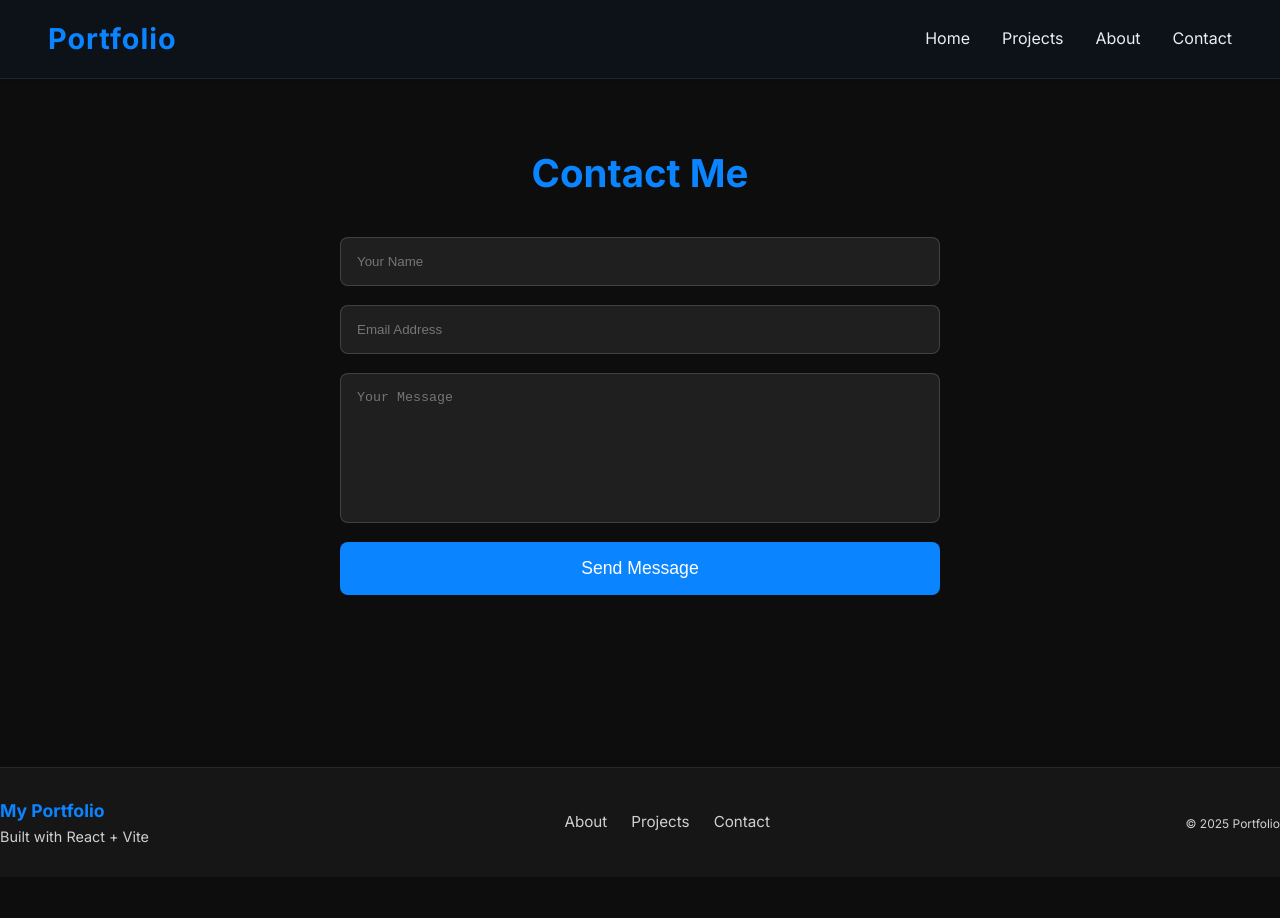
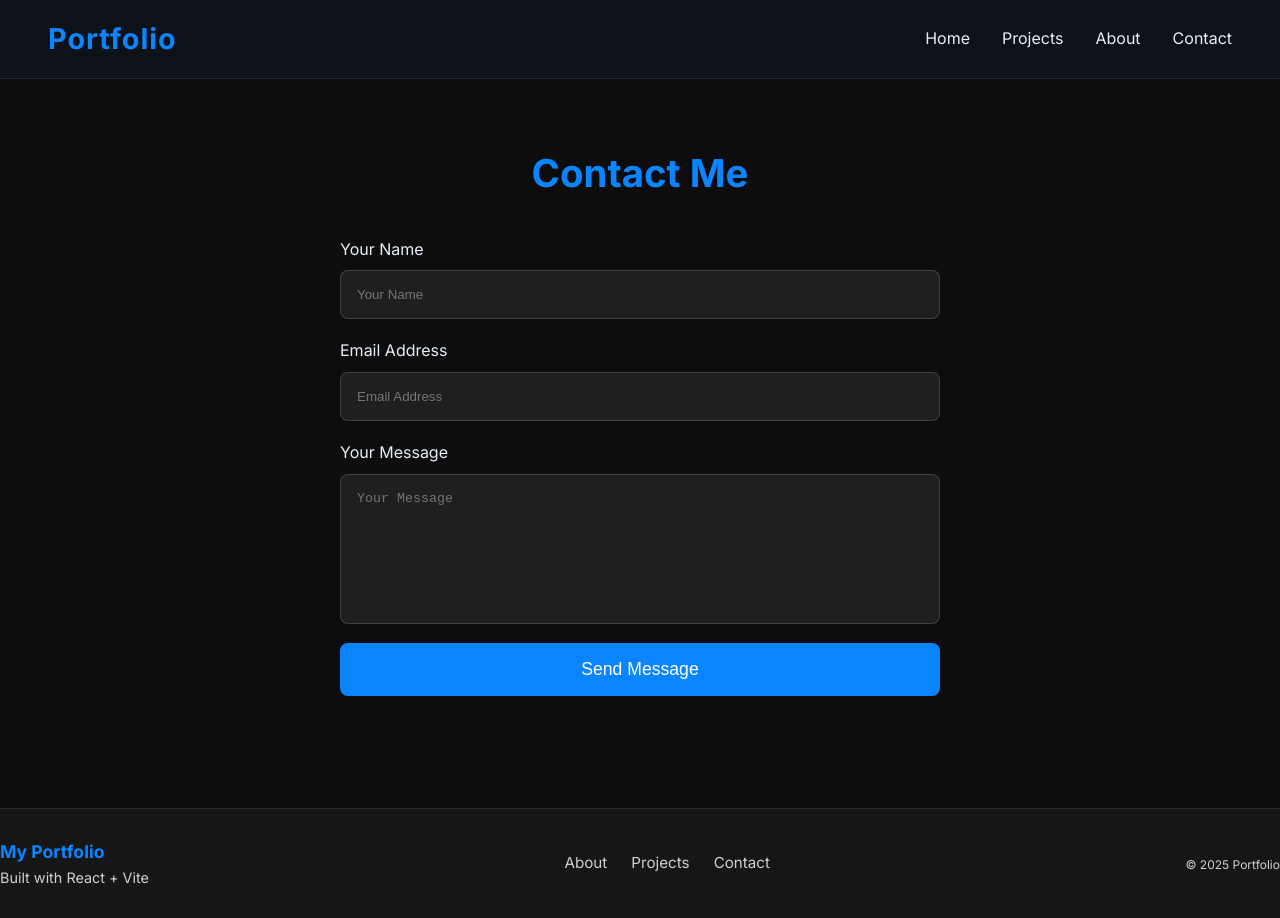
Before and after one commit to prince-pr/portfolio-website, a React (Vite) app: page /contact in a window 1280 px wide. Before the commit the page ends 877 px from the top, so only its background shows below. Built offline with nearby package versions, Linux system fonts and the light colour scheme.

Commit message:
Added Loading feat

```diff
--- a/src/App.jsx
+++ b/src/App.jsx
@@ -1,6 +1,8 @@
+import React, { useState, useEffect } from "react";
 import { BrowserRouter as Router, Routes, Route } from "react-router-dom";
 import Navbar from "./components/Navbar";
 import Footer from "./components/Footer";
+import LoadingSpinner from "./components/LoadingSpinner";
 
 import Home from "./pages/Home";
 import About from "./pages/About";
@@ -10,6 +12,17 @@ import Contact from "./pages/Contact";
 import "./css/global.css";
 
 function App() {
+  const [loading, setLoading] = useState(true);
+
+  useEffect(() => {
+    const timer = setTimeout(() => {
+      setLoading(false);
+    }, 1500); // Simulate a 1.5 second loading time
+    return () => clearTimeout(timer);
+  }, []);
+  if (loading) {
+    return <LoadingSpinner />;
+  }
   return (
     <Router>
       <Navbar />
--- /dev/null
+++ b/src/components/LoadingSpinner.jsx
@@ -0,0 +1,12 @@
+import React from "react";
+import "../css/loadingSpinner.css";
+
+const LoadingSpinner = () => {
+  return (
+    <div className="loading-spinner">
+      <div className="spinner"></div>
+    </div>
+  );
+};
+
+export default LoadingSpinner;
--- /dev/null
+++ b/src/css/LoadingSpinner.css
@@ -0,0 +1,29 @@
+/* src/css/LoadingSpinner.css */
+.loading-spinner {
+  position: fixed;
+  top: 0;
+  left: 0;
+  width: 100%;
+  height: 100%;
+  background-color: rgba(0, 0, 0, 0.7);  /* Dark background for the loading overlay */
+  display: flex;
+  justify-content: center;
+  align-items: center;
+  z-index: 9999;
+}
+
+.spinner {
+  width: 60px;
+  height: 60px;
+  background-color: white;
+  animation: spin 2s linear infinite;
+}
+
+@keyframes spin {
+  0% {
+    transform: rotate(0deg);
+  }
+  100% {
+    transform: rotate(360deg);
+  }
+}
--- a/src/css/contact.css
+++ b/src/css/contact.css
@@ -29,6 +29,7 @@
   font-size: 1rem;
   margin-bottom: 0.5rem;
   text-align: left;
+  color: #e6eef8;
 }
 
 .contact-form input,
--- a/src/pages/Contact.jsx
+++ b/src/pages/Contact.jsx
@@ -5,10 +5,22 @@ const Contact = () => {
     <section className="contact-section">
       <h2>Contact Me</h2>
 
-      <form className="contact-form">
-        <input type="text" placeholder="Your Name" required />
-        <input type="email" placeholder="Email Address" required />
-        <textarea placeholder="Your Message"></textarea>
+      <form className="contact-form" aria-labelledby="contact-form-heading">
+        <div className="form-group">
+          <label htmlFor="name">Your Name</label>
+          <input type="text" id="name" placeholder="Your Name" required />
+        </div>
+
+        <div className="form-group">
+          <label htmlFor="email">Email Address</label>
+          <input type="email" id="email" placeholder="Email Address" required />
+        </div>
+
+        <div className="form-group">
+          <label htmlFor="message">Your Message</label>
+          <textarea id="message" placeholder="Your Message" required></textarea>
+        </div>
+
         <button type="submit">Send Message</button>
       </form>
     </section>
```
